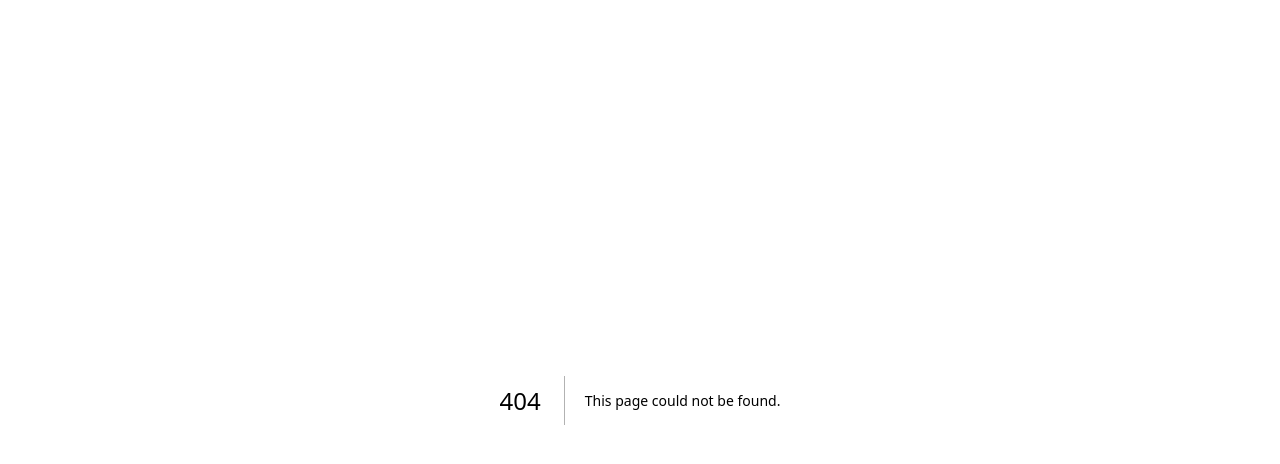
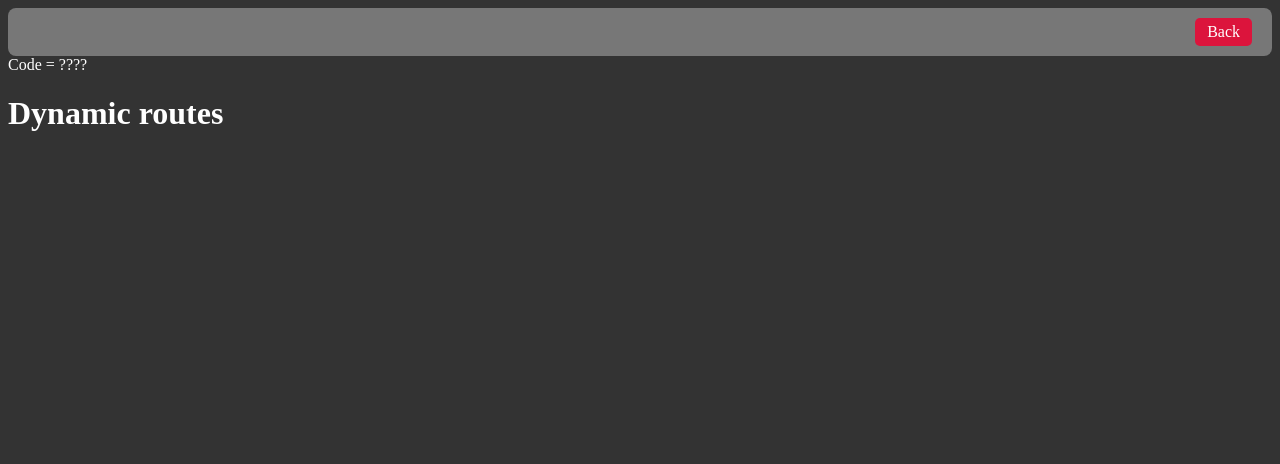
Before and after one commit to Jaoovit/nextwebapp, a Next.js app: page /clients/123 in a window 1280 px wide. Before the commit this address had no page. Shown: the top 464 px of the page. Built offline with nearby package versions, Linux system fonts and the light colour scheme.

Commit message:
create a client dynamic route

```diff
--- /dev/null
+++ b/src/pages/clients/[code].jsx
@@ -0,0 +1,9 @@
+import Header from "../../components/header";
+
+export default function ClientCode () {
+    return (
+        <Header title="Dynamic routes">
+            <span>Code = ????</span>
+        </Header>
+    )
+}
--- a/src/pages/index.jsx
+++ b/src/pages/index.jsx
@@ -8,6 +8,8 @@ export default function home() {
             <Navigation text= "Costumers" fate="/costumers"/>
             <br></br>
             <Navigation text= "Products" fate="/products"/>
+            <br></br>
+            <Navigation text= "Clients" fate="/clients/123"/>
             <Footer />
         </div>
     )
```
